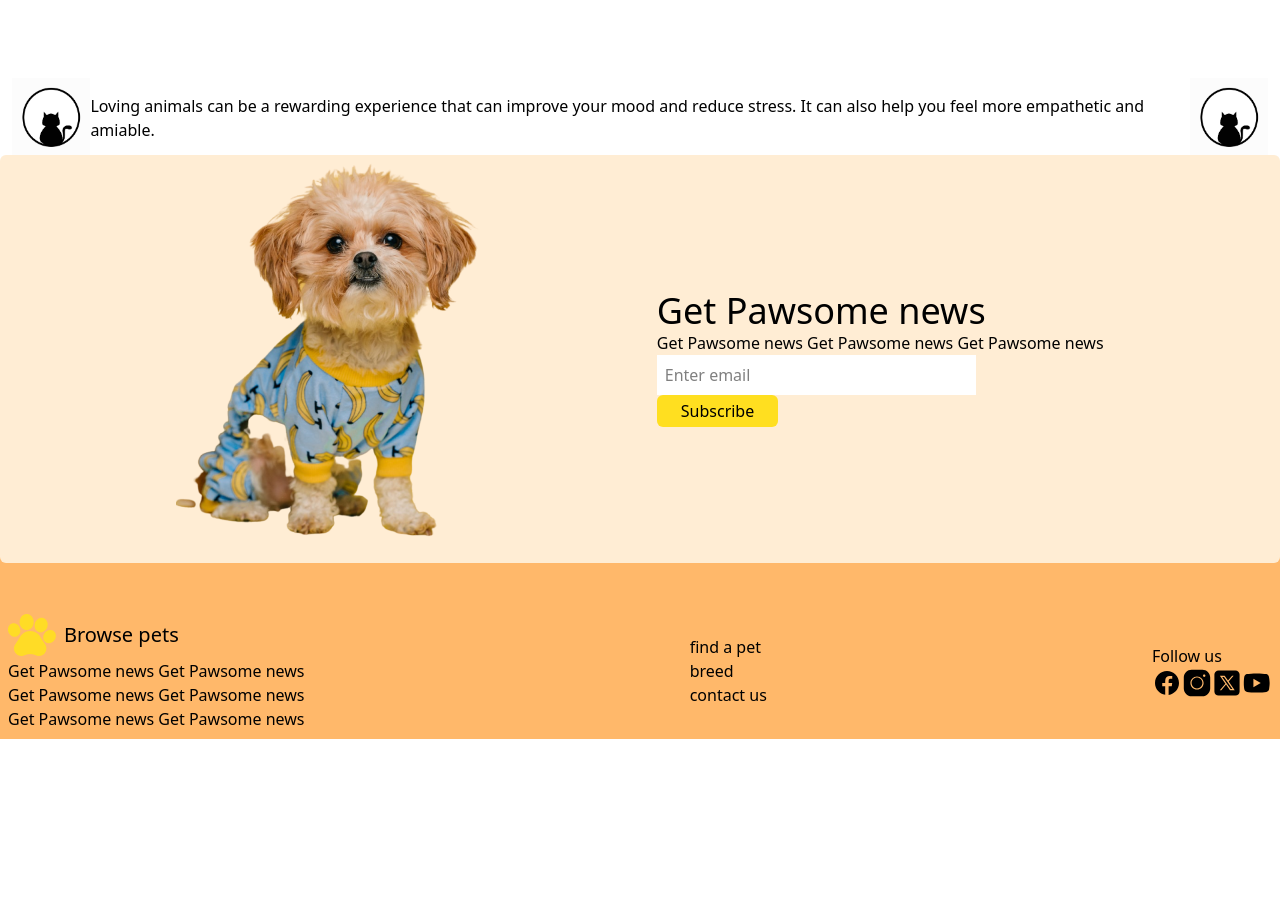
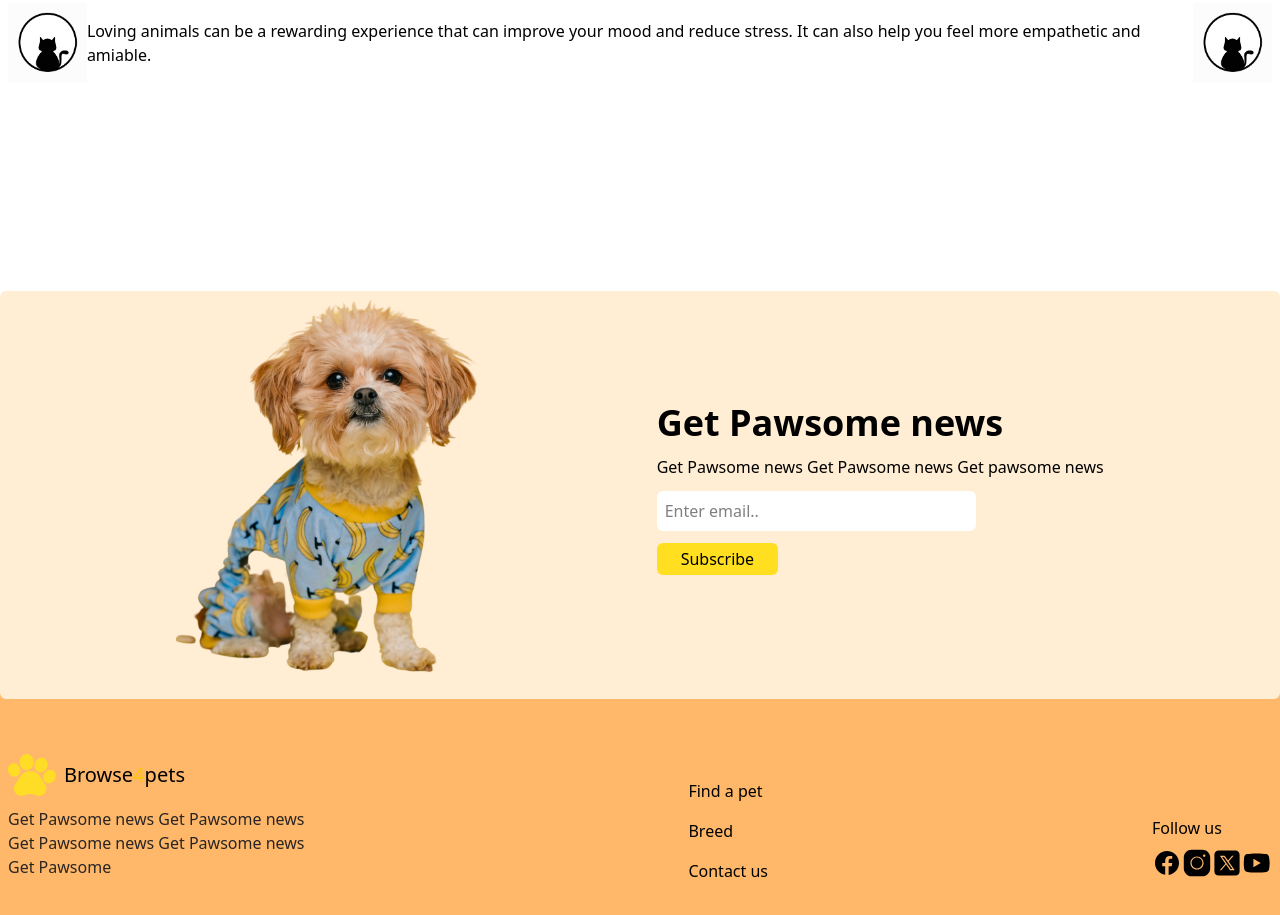
Before and after one commit to samia2302/assignment-3, a plain HTML site: page index.html in a window 1280 px wide. Shown: the part 2314-3229 px from the top of the page. Before the commit the page ends 3053 px from the top, so only its background shows below. Drawn offline with nearby package versions, Linux system fonts and the light colour scheme.

Commit message:
fifth commit

```diff
--- a/index.html
+++ b/index.html
@@ -48,6 +48,7 @@
        </div>
 </div>
 </nav>
+<hr class="md:hidden">
 
                                 <!-- BANNER -->
 <section class="max-w-7xl m-auto relative p-2">
@@ -118,7 +119,7 @@
 </article>
 
                     <!-- Trending pet products -->
-<article class="bg-orange-100 mt-8">
+<article class="md:bg-orange-100 mt-8 pb-10">
 <div class="max-w-7xl m-auto p-2">
      <h2 class="text-3xl my-8">Trending pet products</h2>
 
@@ -128,7 +129,7 @@
 <h2 class="text-2xl my-8">T-shirts for dogs</h2>
 <p>pet, any animal kept by human beings as a source of companionship and pleasure.</p>
 <button class="bg-white px-6 py-1 rounded-md font-medium mt-4">Shop Now</button>
-<img src="Styles/Images/cute-pet-small.png" alt="" class="absolute left-70 -bottom-1">
+<img src="Styles/Images/cute-pet-small.png" alt="" class="relative md:left-60 md:bottom-30 left-28 -top-30 overflow-x-hidden">
      </div>
 
         <div class="bg-white p-2 flex rounded-md items-center">
@@ -302,9 +303,9 @@
 
 
                             <!-- CAT SITTING -->
-<section class="max-w-7xl m-auto p-2 bg-white flex items-center justify-between absolute -bottom-420 right-1 left-1">
+ <section class="max-w-7xl m-auto p-2 bg-white flex items-center justify-between relative">
 
-<div><img src="Styles/Images/cat-icon-illu.jpg" alt="" class="h-20 w-20"></div>
+<div class="mr-1 md:mr-0"><img src="Styles/Images/cat-icon-illu.jpg" alt="" class="h-20 w-20"></div>
 <h3>Loving animals can be a rewarding experience that can improve your mood and reduce stress. It can also help you feel more empathetic and amiable. </h3>
 <div><img src="Styles/Images/cat-icon-illu.jpg" alt="" class="h-20 w-20"></div>
 
@@ -315,43 +316,43 @@
 
 <footer>
                       <!-- Get Pawsome news -->
-<article class="relative -bottom-50 ">
-<section class="max-w-7xl m-auto p-2 bg-orange-100 md:flex justify-evenly items-center text-center md:text-start rounded-md">
+<article class="relative -bottom-50 md:max-w-7xl mx-6 md:m-auto">
+<section class="p-2 bg-orange-100 flex flex-col md:flex-row justify-evenly items-center text-center md:text-start rounded-md">
 
-<div><img src="Styles/Images/cute-pet-mid.png" alt=""></div>
+<div class=""><img src="Styles/Images/cute-pet-mid.png" alt=""></div>
 
 <div>
-    <h2 class="text-4xl">Get Pawsome news</h2>
-    <p>Get Pawsome news Get Pawsome news Get Pawsome news</p>
-    <input type="email" placeholder="Enter email" class="bg-white pr-20 pl-2 py-2"> <br>
-    <button class="bg-yellow-300 px-6 py-1 rounded-md font-medium">Subscribe</button>
+    <h2 class="text-4xl font-bold mb-3">Get Pawsome news</h2>
+    <p>Get Pawsome news Get Pawsome news Get pawsome news</p>
+    <input type="email" placeholder="Enter email.." class="bg-white pr-20 pl-2 py-2 rounded-md mt-3"> <br>
+    <button class="bg-yellow-300 px-6 py-1 rounded-md font-medium my-3">Subscribe</button>
 </div>
 
 </section>
 </article>
 
                            <!-- FO000OT -->
-<section class="bg-orange-300 pt-60">
+<section class="bg-orange-300 pt-60 pb-10">
 <div class="max-w-7xl m-auto p-2">
 
-   <div class="md:flex justify-between items-center">
-
-<div>
-  <ul class="flex items-center">
-    <li class="mr-2"><img src="Styles/Images/logo-header.png" alt=""></li>
-    <li class="text-xl">Browse pets</li>
-  </ul>
-    <p>Get Pawsome news Get Pawsome news <br> Get Pawsome news Get Pawsome news <br> Get Pawsome news Get Pawsome news</p>
-</div>
+     <div class="md:flex justify-between items-center">
 
 <ul>
-  <li>find a pet</li>
-  <li>breed</li>
-  <li>contact us</li>
+  <li><ul class="flex items-center mb-2">
+    <li class="mr-2"><img src="Styles/Images/logo-header.png" alt=""></li>
+    <li class="text-xl">Browse<span class="text-yellow-400">4</span>pets</li>
+  </ul></li>
+  <li class="text-stone-800"><p>Get Pawsome news Get Pawsome news <br> Get Pawsome news Get Pawsome news <br> Get Pawsome</p></li>
 </ul>
 
 <ul>
-    <li>Follow us</li>
+  <li class="mt-8 mb-4">Find a pet</li>
+  <li class="mb-2">Breed</li>
+  <li class="mt-4">Contact us</li>
+</ul>
+
+<ul class="mt-16">
+    <li class="mb-2">Follow us</li>
 
     <li class="flex">
       <svg xmlns="http://www.w3.org/2000/svg" x="0px" y="0px" width="30" height="30" viewBox="0 0 30 30">
```
